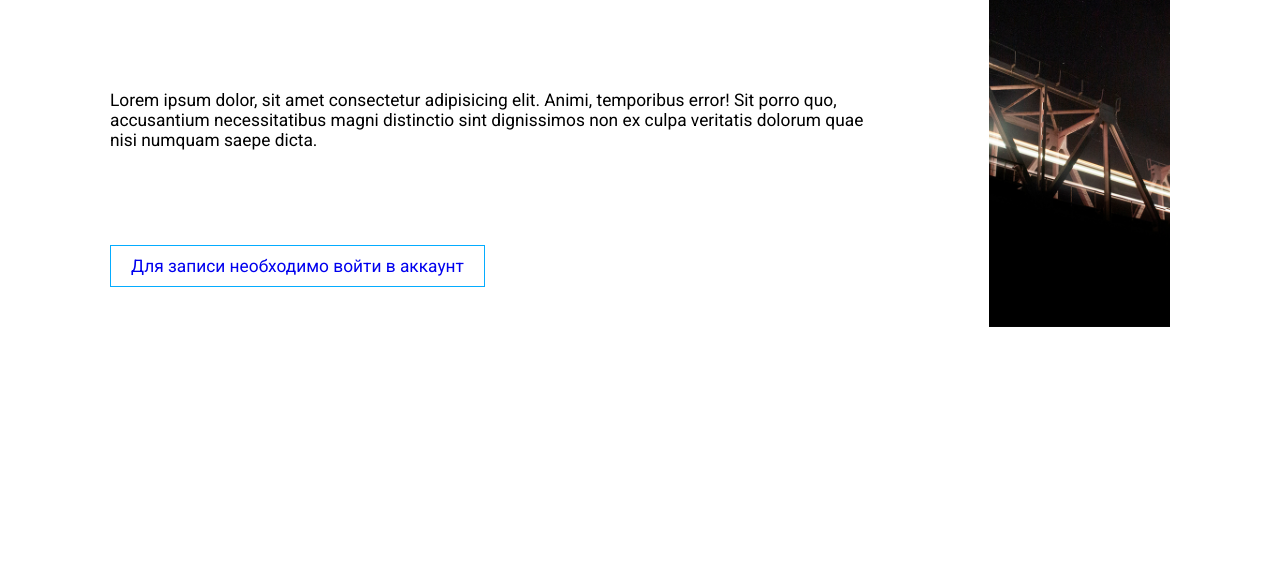
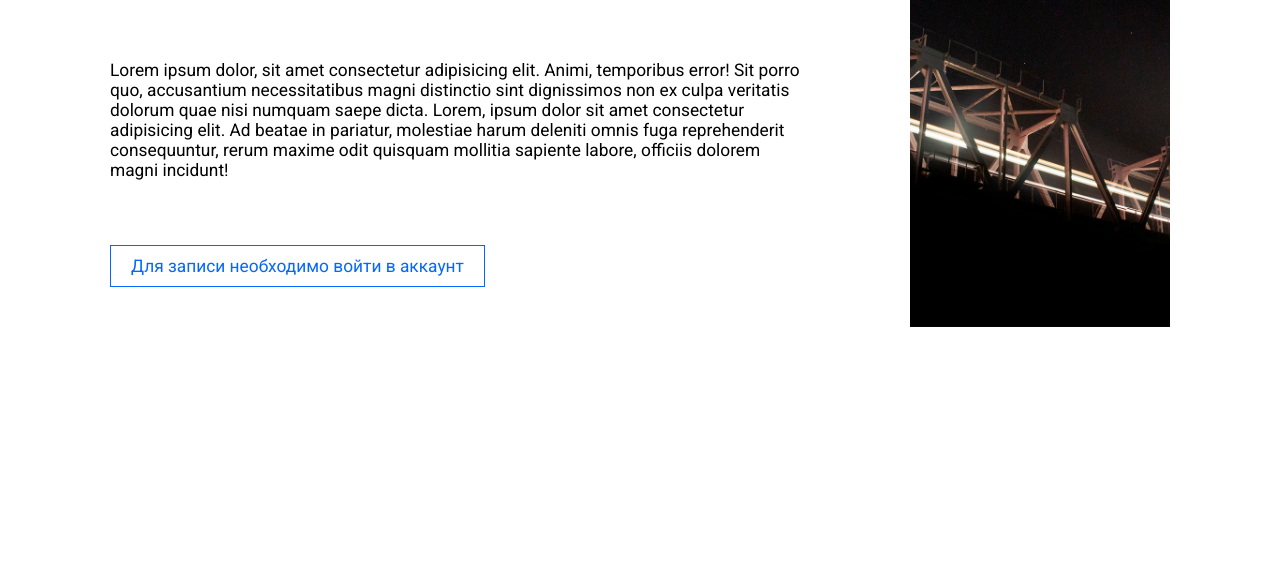
Before and after one commit to Makunika/front_termon, a plain HTML site: page index.html in a window 1280 px wide. Shown: the part 227-800 px from the top of the page. Drawn offline with Linux system fonts and the light colour scheme.

Commit message:
update page course

```diff
--- a/css/style_course.css
+++ b/css/style_course.css
@@ -26,6 +26,7 @@
     display: flex;
     padding-right: 100px;
     min-height: 400px;
+    max-width: 800px;
     flex-direction: column;
     align-items: flex-start;
     justify-content: space-between;
@@ -38,7 +39,7 @@
 }
 
 .wrapper .column_text p {
-    padding: 10px 0 10px 0;
+    padding: 20px 0 20px 0;
     font-size: 13pt;
 }
 
@@ -49,14 +50,17 @@
 .wrapper .column_text .btn_course_start {
     margin-bottom: 20px;
     padding: 10px 20px;
-    border: 1px solid #04ACFF;
+    color: #0468ff;
+    border: 1px solid #0468ff;
     background: transparent;
     font-size: 13pt;
-    transition: color 200ms;
+    transition: all 400ms;
 }
 
 .wrapper .column_text .btn_course_start:hover {
-    color: #0468ff;
+    color: white;
+    border-color: white;
+    background-color: #0468ff;
 }
 
 
@@ -71,5 +75,6 @@
     .wrapper .row .column_text {
         order: 2;
         min-height: 250px;
+        padding-right: 0;
     }
 }
--- a/index.html
+++ b/index.html
@@ -43,8 +43,11 @@
                         <h4>JAVA</h4>
                         <p class="about">Lorem ipsum dolor, sit amet consectetur adipisicing elit. Animi, temporibus
                             error! Sit porro quo, accusantium necessitatibus magni distinctio sint dignissimos non ex
-                            culpa veritatis dolorum quae nisi numquam saepe dicta.</p>
-                            <a href="/login" class="btn_course_start">Для записи необходимо войти в аккаунт</a>
+                            culpa veritatis dolorum quae nisi numquam saepe dicta. Lorem, ipsum dolor sit amet
+                            consectetur adipisicing elit. Ad beatae in pariatur, molestiae harum deleniti omnis fuga
+                            reprehenderit consequuntur, rerum maxime odit quisquam mollitia sapiente labore, officiis
+                            dolorem magni incidunt!</p>
+                        <a href="/login" class="btn_course_start">Для записи необходимо войти в аккаунт</a>
                     </div>
                     <div class="column column_img">
                         <div class="img_course">
```
Also changed, not shown: img/aoao.jpg (deleted), img/aoao2.jpg (deleted).
